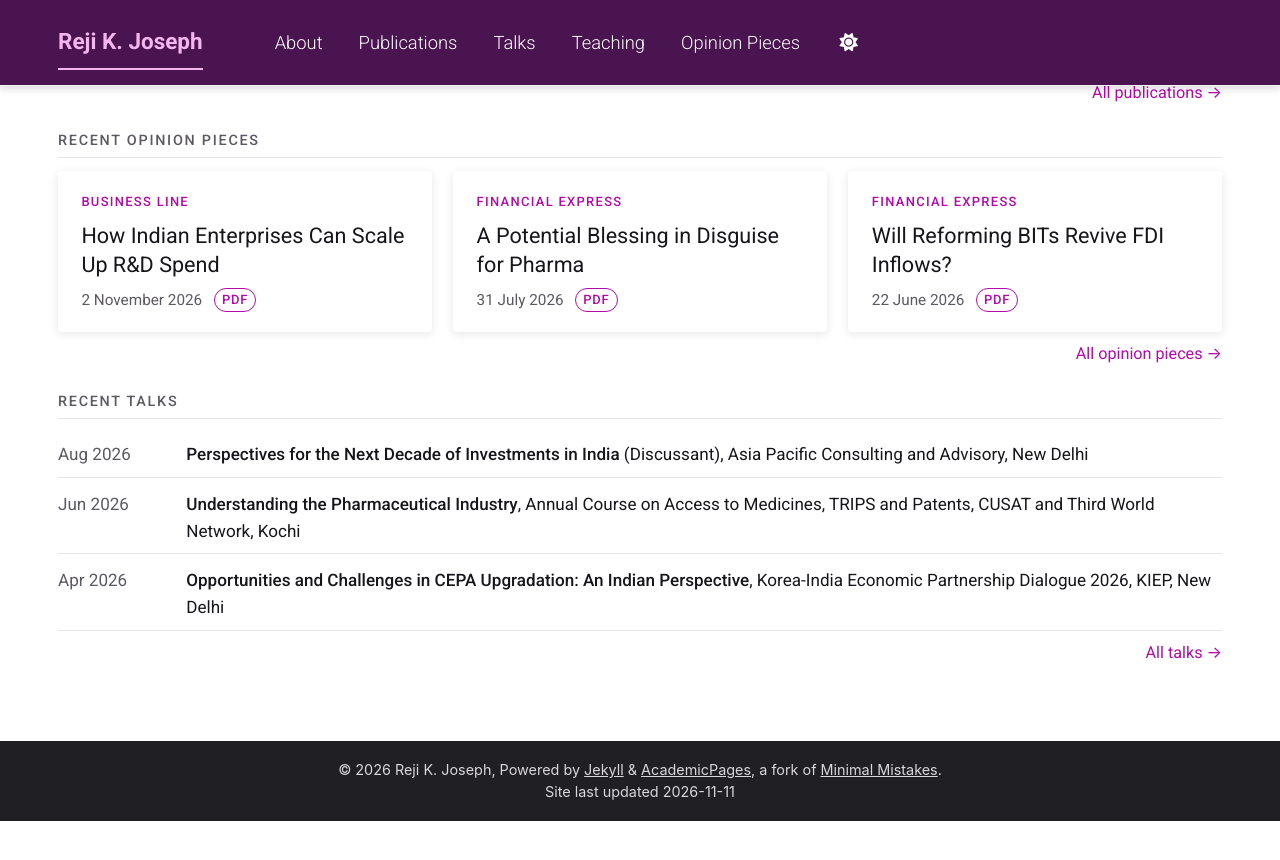
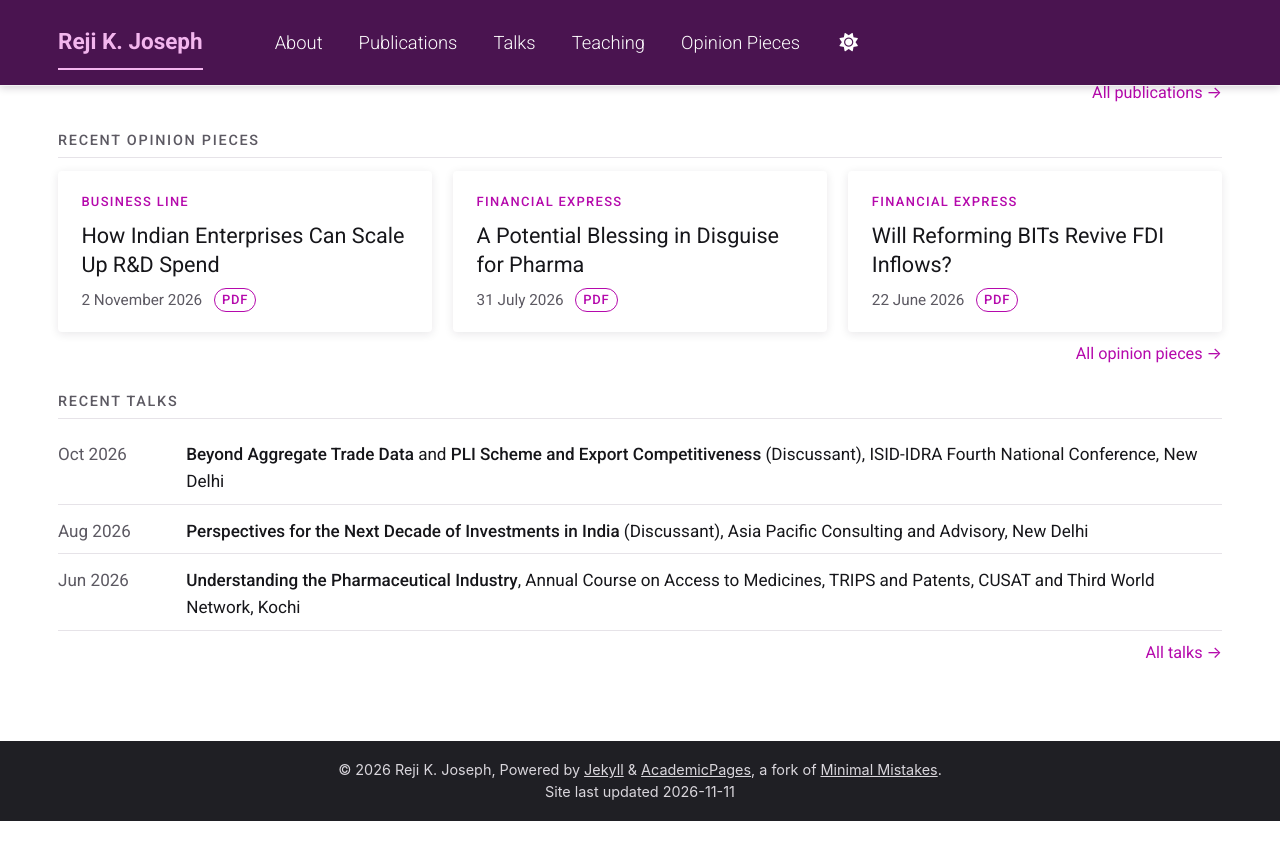
Before and after one commit to rejikjoseph/rejikjoseph.github.io, a Jekyll site: the page built from _pages/about.md, in a window 1280 px wide and 900 px high, scrolled down 1271 px. Shown: the top 860 px of the window. Built offline with Jekyll 4.4.1, drawn with Linux system fonts in a browser that asks for light colours; a style sheet for code colours, icons or effects is not loaded.

Commit message:
Add ISID-IDRA conference talk

```diff
--- a/_pages/about.md
+++ b/_pages/about.md
@@ -94,8 +94,8 @@ redirect_from:
 <h2 class="section-label">Recent talks</h2>
 
 <div class="news">
+  <div class="news-row"><span class="news-date">Oct 2026</span><span><strong>Beyond Aggregate Trade Data</strong> and <strong>PLI Scheme and Export Competitiveness</strong> (Discussant), ISID-IDRA Fourth National Conference, New Delhi</span></div>
   <div class="news-row"><span class="news-date">Aug 2026</span><span><strong>Perspectives for the Next Decade of Investments in India</strong> (Discussant), Asia Pacific Consulting and Advisory, New Delhi</span></div>
   <div class="news-row"><span class="news-date">Jun 2026</span><span><strong>Understanding the Pharmaceutical Industry</strong>, Annual Course on Access to Medicines, TRIPS and Patents, CUSAT and Third World Network, Kochi</span></div>
-  <div class="news-row"><span class="news-date">Apr 2026</span><span><strong>Opportunities and Challenges in CEPA Upgradation: An Indian Perspective</strong>, Korea-India Economic Partnership Dialogue 2026, KIEP, New Delhi</span></div>
 </div>
 <p class="more-link"><a href="/talks/">All talks →</a></p>
```
Also changed, not shown: _pages/talks.md (+2 -0 lines).
